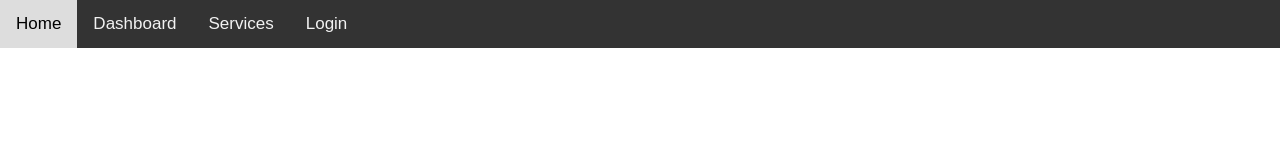
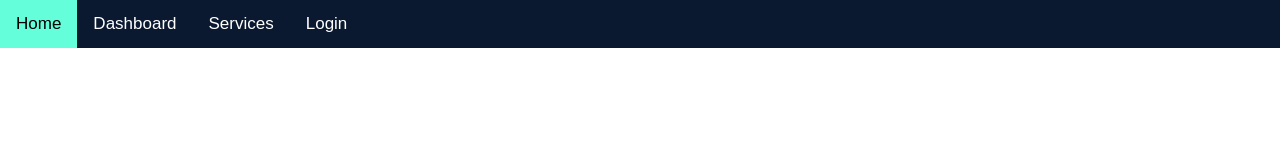
Before and after one commit to AztecAllure/gnav, a plain HTML site: page index.html in a window 1280 px wide. Drawn offline with Linux system fonts and the light colour scheme.

Commit message:
Update style.css

```diff
--- a/style.css
+++ b/style.css
@@ -5,13 +5,13 @@ body {
 
   .links {
     overflow: hidden;
-    background-color: #333;
+    background-color: #0a192f;
   }
 
   .links a {
     float: left;
     display: block;
-    color: #f2f2f2;
+    color: white;
     text-align: center;
     padding: 14px 16px;
     text-decoration: none;
@@ -19,12 +19,12 @@ body {
   }
 
   .links a:hover {
-    background-color: #ddd;
+    background-color: #64ffda;
     color: black;
   }
 
   .links a.active {
-    background-color: #04aa6d;
+    background-color: #64ffda;
     color: white;
   }
 
```
